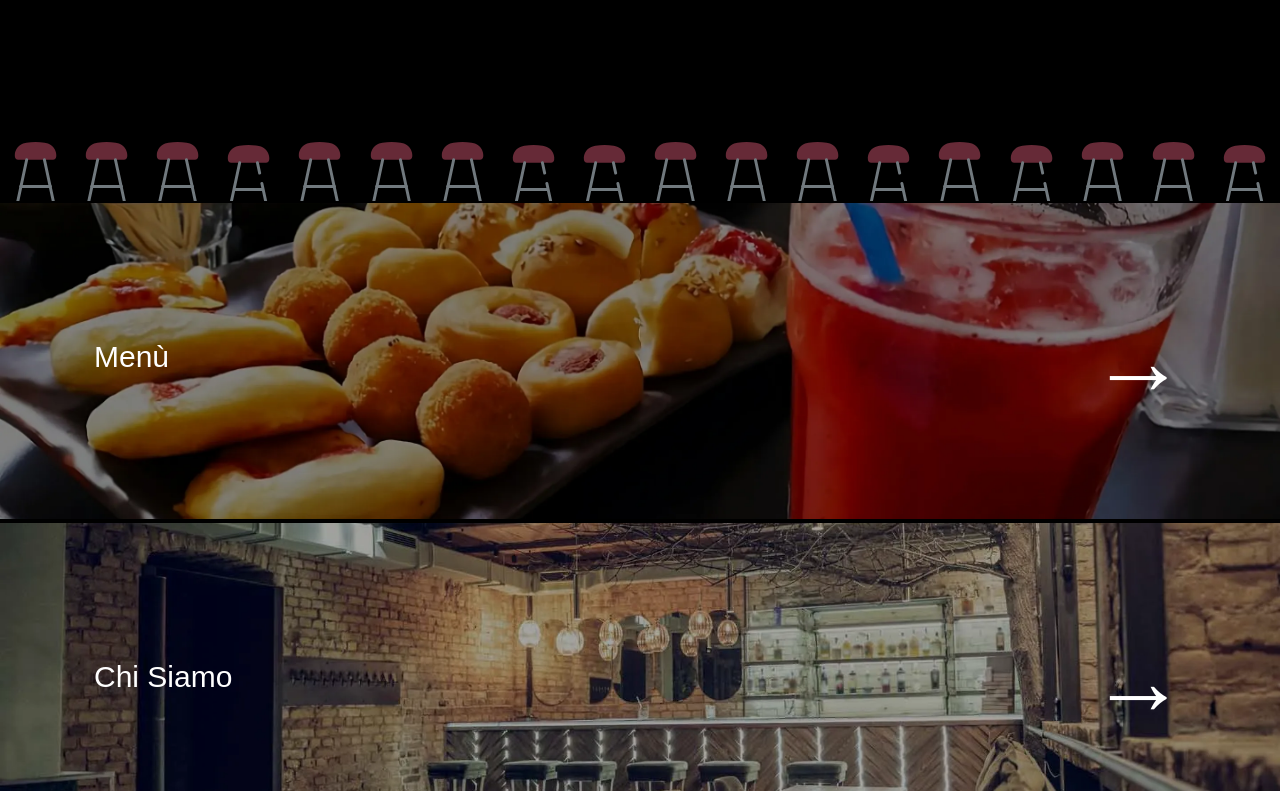
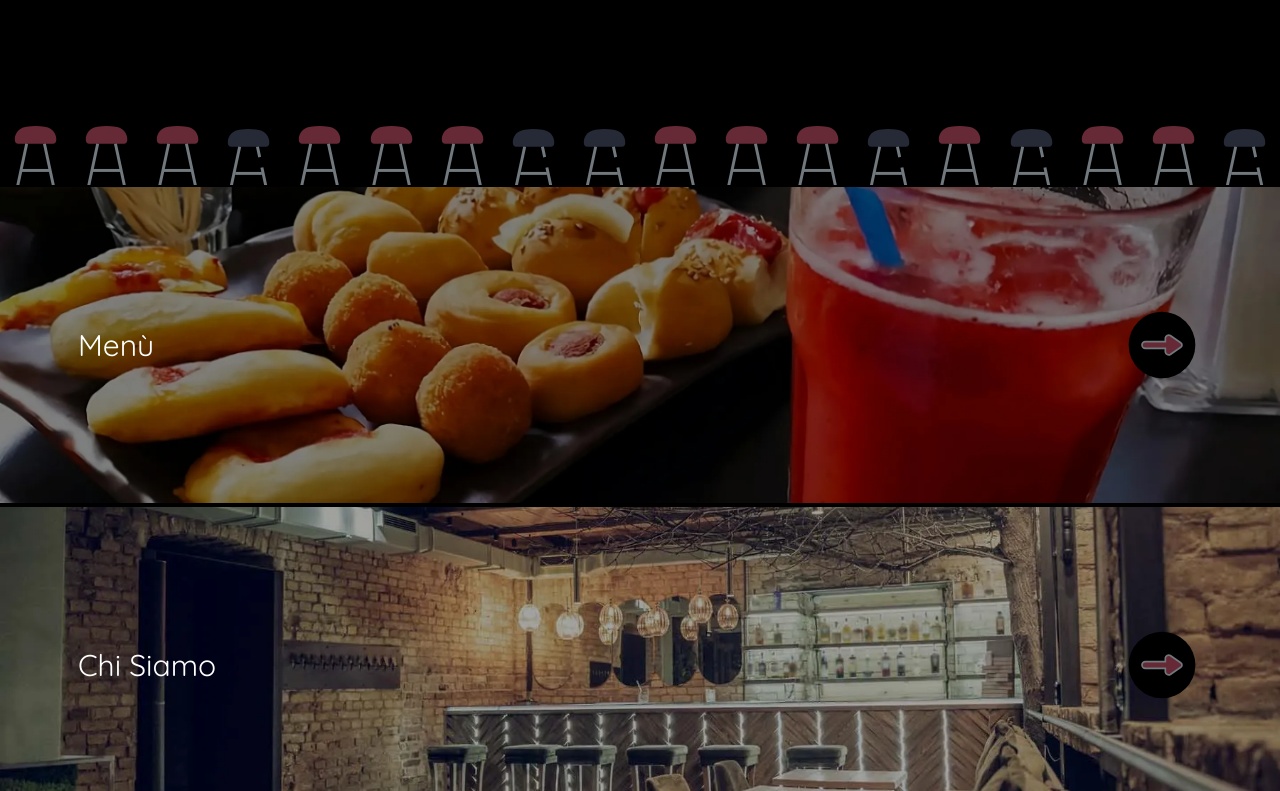
Before and after one commit to Massolinii/bar_brughi, a Next.js app: page / in a window 1280 px wide. Shown: the part 1489-2280 px from the top of the page. Built offline with nearby package versions, Linux system fonts and the light colour scheme.

Commit message:
fixed padding, imported font, client likes it

```diff
--- a/src/app/layout.js
+++ b/src/app/layout.js
@@ -6,7 +6,12 @@ import Footer from "@/components/Footer";
 import Copyright from "@/components/Copyright";
 import NavbarAddress from "@/components/NavbarAddress";
 
-const inter = Inter({ subsets: ["latin"] });
+import { Quicksand } from "next/font/google";
+
+const inter = Quicksand({
+  subsets: ["latin"],
+  weight: "400",
+});
 
 export const metadata = {
   title: "Bar Brughi",
@@ -20,7 +25,7 @@ export default function RootLayout({ children }) {
         <div className="text-white">
           <NavbarAddress />
           <Navbar />
-          <main className="font-anton">{children}</main>
+          <main>{children}</main>
           <Footer />
           <Copyright />
         </div>
--- a/src/assets/SvgIcons.js
+++ b/src/assets/SvgIcons.js
@@ -106,85 +106,43 @@ c0-7.77-5.463-14.466-13.071-16.021L154.93,43.007l224.071-0.052l0.017,371.591L333
       />
     </svg>
   ),
+  HomeBannerArrow: () => (
+    <svg fill="#000000" width="80px" height="80px" viewBox="0 0 24 24">
+      <circle cx="12" cy="12" r="10"></circle>
+      <path
+        d="M17.62,11.31,14.5,9.17a1,1,0,0,0-1.5.69V11H7a1,1,0,0,0,0,2h6v1.14a1,1,0,0,0,1.5.69l3.12-2.14A.82.82,0,0,0,17.62,11.31Z"
+        stroke="#71797E"
+        strokeWidth="0.5"
+        fill="#662a37"
+      ></path>
+    </svg>
+  ),
   Stool: () => (
-    <svg viewBox="0 2 24 20" fill="#662a37" xmlns="http://www.w3.org/2000/svg">
-      <path
-        d="M5.0315 6.93751C4.75731 4.72857 6.30192 2.69766 8.54207 2.32168L8.93963 2.25496C10.9651 1.91501 13.0349 1.91501 15.0604 2.25496L15.4579 2.32168C17.6981 2.69766 19.2427 4.72857 18.9685 6.93751L18.9505 7.08273C18.8855 7.6063 18.4315 8 17.8928 8H6.10719C5.56847 8 5.11452 7.6063 5.04953 7.08273L5.0315 6.93751Z"
-        stroke=""
-        strokeWidth="0.7"
-      />
-      <path
-        d="M9 8L6 22"
-        stroke="#71797E"
-        strokeWidth="1"
-        strokeLinecap="round"
-      />
-      <path
-        d="M15 8L18 22"
-        stroke="#71797E"
-        strokeWidth="1"
-        strokeLinecap="round"
-      />
-      <path
-        d="M17 17H7"
-        stroke="#71797E"
-        strokeWidth="1"
-        strokeLinecap="round"
-      />
+    <svg viewBox="0 2 24 20" fill="#662a37">
+      <path d="M5.0315 6.93751C4.75731 4.72857 6.30192 2.69766 8.54207 2.32168L8.93963 2.25496C10.9651 1.91501 13.0349 1.91501 15.0604 2.25496L15.4579 2.32168C17.6981 2.69766 19.2427 4.72857 18.9685 6.93751L18.9505 7.08273C18.8855 7.6063 18.4315 8 17.8928 8H6.10719C5.56847 8 5.11452 7.6063 5.04953 7.08273L5.0315 6.93751Z" />
+      <path d="M9 8L6 22" stroke="#71797E" strokeWidth="1" />
+      <path d="M15 8L18 22" stroke="#71797E" strokeWidth="1" />
+      <path d="M17 17H7" stroke="#71797E" strokeWidth="1" />
     </svg>
   ),
   StoolBroken: () => (
-    <svg viewBox="0 1 24 20" fill="#662a37" xmlns="http://www.w3.org/2000/svg">
-      <path
-        d="M5.0315 6.93751C4.75731 4.72857 6.30192 2.69766 8.54207 2.32168L8.93963 2.25496C10.9651 1.91501 13.0349 1.91501 15.0604 2.25496L15.4579 2.32168C17.6981 2.69766 19.2427 4.72857 18.9685 6.93751L18.9505 7.08273C18.8855 7.6063 18.4315 8 17.8928 8H6.10719C5.56847 8 5.11452 7.6063 5.04953 7.08273L5.0315 6.93751Z"
-        stroke=""
-        strokeWidth="0.7"
-      />
-      <path
-        d="M9 8L6 22"
-        stroke="#71797E"
-        strokeWidth="1"
-        strokeLinecap="round"
-      />
+    <svg viewBox="0 1 24 20" fill="#262a37">
+      <path d="M5.0315 6.93751C4.75731 4.72857 6.30192 2.69766 8.54207 2.32168L8.93963 2.25496C10.9651 1.91501 13.0349 1.91501 15.0604 2.25496L15.4579 2.32168C17.6981 2.69766 19.2427 4.72857 18.9685 6.93751L18.9505 7.08273C18.8855 7.6063 18.4315 8 17.8928 8H6.10719C5.56847 8 5.11452 7.6063 5.04953 7.08273L5.0315 6.93751Z" />
+      <path d="M9 8L6 22" stroke="#71797E" strokeWidth="1" />
       <path
         d="M15 8L15.75 11.5M18 22L16.5 15"
         stroke="#71797E"
         strokeWidth="1"
-        strokeLinecap="round"
       />
-      <path
-        d="M16.5 17H7.5"
-        stroke="#71797E"
-        strokeWidth="1"
-        strokeLinecap="round"
-      />
+      <path d="M16.5 17H7.5" stroke="#71797E" strokeWidth="1" />
     </svg>
   ),
   StoolWhite: () => (
-    <svg viewBox="0 2 24 20" fill="#ffffff" xmlns="http://www.w3.org/2000/svg">
-      <path
-        d="M5.0315 6.93751C4.75731 4.72857 6.30192 2.69766 8.54207 2.32168L8.93963 2.25496C10.9651 1.91501 13.0349 1.91501 15.0604 2.25496L15.4579 2.32168C17.6981 2.69766 19.2427 4.72857 18.9685 6.93751L18.9505 7.08273C18.8855 7.6063 18.4315 8 17.8928 8H6.10719C5.56847 8 5.11452 7.6063 5.04953 7.08273L5.0315 6.93751Z"
-        stroke=""
-        strokeWidth="0.7"
-      />
-      <path
-        d="M9 8L6 22"
-        stroke="#71797E"
-        strokeWidth="1"
-        strokeLinecap="round"
-      />
-      <path
-        d="M15 8L18 22"
-        stroke="#71797E"
-        strokeWidth="1"
-        strokeLinecap="round"
-      />
-      <path
-        d="M17 17H7"
-        stroke="#71797E"
-        strokeWidth="1"
-        strokeLinecap="round"
-      />
+    <svg viewBox="0 2 24 20" fill="#662a37">
+      <path d="M5.0315 6.93751C4.75731 4.72857 6.30192 2.69766 8.54207 2.32168L8.93963 2.25496C10.9651 1.91501 13.0349 1.91501 15.0604 2.25496L15.4579 2.32168C17.6981 2.69766 19.2427 4.72857 18.9685 6.93751L18.9505 7.08273C18.8855 7.6063 18.4315 8 17.8928 8H6.10719C5.56847 8 5.11452 7.6063 5.04953 7.08273L5.0315 6.93751Z" />
+      <path d="M9 8L6 22" stroke="#71797E" strokeWidth="1" />
+      <path d="M15 8L18 22" stroke="#71797E" strokeWidth="1" />
+      <path d="M17 17H7" stroke="#71797E" strokeWidth="1" />
     </svg>
   ),
 };
--- a/src/components/Hero.js
+++ b/src/components/Hero.js
@@ -10,8 +10,8 @@ export default function Hero() {
         backgroundPosition: "center",
       }}
     >
-      <div className="absolute inset-x-0 bottom-0 h-1/2 bg-gradient-to-t from-black via-transparent to-transparent"></div>
-      <div className="container mx-auto z-10">
+      <div className="absolute inset-x-0 bottom-0 h-3/4 bg-gradient-to-t from-black via-transparent to-transparent"></div>
+      <div className="container mx-auto z-10 p-2">
         <div className="w-full text-left">
           <h1 className="text-4xl">Bar Brughi</h1>
           <p className="text-lg">prova prova</p>
--- a/src/components/HomeBanner.js
+++ b/src/components/HomeBanner.js
@@ -1,16 +1,25 @@
+import SVGIcons from "@/assets/SvgIcons";
+
 export default function HomeBanner({ image, text, link }) {
   return (
     <div
-      className="relative  mx-auto w-full h-60 md:h-80 bg-overlay border-y-2 border-black"
+      className="relative  mx-auto w-full h-60 md:h-80 bg-overlay border-y-2 border-black "
       style={{
         backgroundImage: `url(${image.src})`,
         backgroundSize: "cover",
         backgroundPosition: "center",
       }}
     >
-      <div className="absolute container w-full inset-0 flex justify-between items-center p-4 md:p-8 z-10">
+      <div className="absolute container w-full inset-0 flex justify-between items-center p-0 py-2 px-2 z-10">
         <div>
-          <h2 className="text-2xl md:text-3xl">{text}</h2>
+          <a
+            href={link}
+            className="text-white text-6xl md:text-8xl no-underline"
+            target="_blank"
+            rel="noopener noreferrer"
+          >
+            <h2 className="text-2xl md:text-3xl mb-0">{text}</h2>
+          </a>
         </div>
         <div>
           <a
@@ -19,7 +28,7 @@ export default function HomeBanner({ image, text, link }) {
             target="_blank"
             rel="noopener noreferrer"
           >
-            →
+            <SVGIcons.HomeBannerArrow />
           </a>
         </div>
       </div>
--- a/src/components/Navbar.js
+++ b/src/components/Navbar.js
@@ -34,7 +34,7 @@ export default function Navbar() {
 
   return (
     <div className="bg-magenta sticky top-0 z-50 w-full border-b-2 border-black ">
-      <div className="container mx-auto flex justify-between items-center py-3">
+      <div className="container mx-auto flex justify-between items-center p-2">
         <div className="logo">
           <a href="/" className="no-underline text-white">
             <h1 className="text-2xl m-0">Bar Brughi</h1>
```
